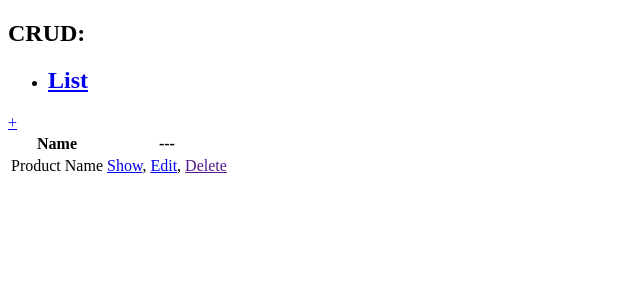
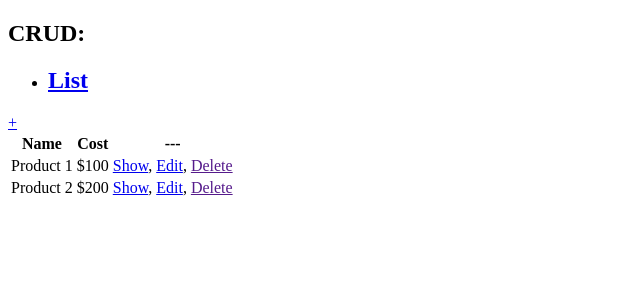
Before and after one commit to kapit4n/crud-it, an Angular app: page /products in a window 1280 px wide. Shown: the top 300 px of the page, without its empty margins (0-640 px from the left). Built offline with nearby package versions, Linux system fonts and the light colour scheme.

Commit message:
Templates edit, info and list

```diff
--- a/src/app/ui/comp/o-create/o-create.component.html
+++ b/src/app/ui/comp/o-create/o-create.component.html
@@ -1,9 +1,9 @@
 <form action="/action_page.php">
   Product Name:<br>
-  <input type="text" name="name" value="Product">
+  <input type="text" name="name" value="">
   <br>
   Cost:<br>
-  <input type="number" name="cost" value="1">
+  <input type="number" name="cost" value="">
   <br><br>
   <input type="submit" value="Submit">
 </form>
--- a/src/app/ui/comp/o-info/o-info.component.html
+++ b/src/app/ui/comp/o-info/o-info.component.html
@@ -1,3 +1,6 @@
-<p>
-  o-info works!
-</p>
+<article>
+  <h1>Product 1</h1>
+  <p>
+    cost: $100
+  </p>
+</article>
--- a/src/app/ui/comp/o-list/o-list.component.html
+++ b/src/app/ui/comp/o-list/o-list.component.html
@@ -2,12 +2,22 @@
 <table class="table">
 <tr>
   <th>Name</th>
+  <th>Cost</th>
   <th>---</th>
 </tr>
 <tr>
   <td>
-    Product Name
+    Product 1
   </td>
+  <td>$100</td>
   <td><a href="product-info/1">Show</a>, <a href="product-update/1">Edit</a>, <a href="">Delete</a></td>
 </tr>
+<tr>
+  <td>
+    Product 2
+  </td>
+  <td>$200</td>
+  <td><a href="product-info/2">Show</a>, <a href="product-update/2">Edit</a>, <a href="">Delete</a></td>
+</tr>
+
 </table>
--- a/src/app/ui/comp/o-update/o-update.component.html
+++ b/src/app/ui/comp/o-update/o-update.component.html
@@ -1,3 +1,9 @@
-<p>
-  o-update works!
-</p>
+<form action="/action_page.php">
+  Product Name:<br>
+  <input type="text" name="name" value="Product">
+  <br>
+  Cost:<br>
+  <input type="number" name="cost" value="100">
+  <br><br>
+  <input type="submit" value="Submit">
+</form>
```
